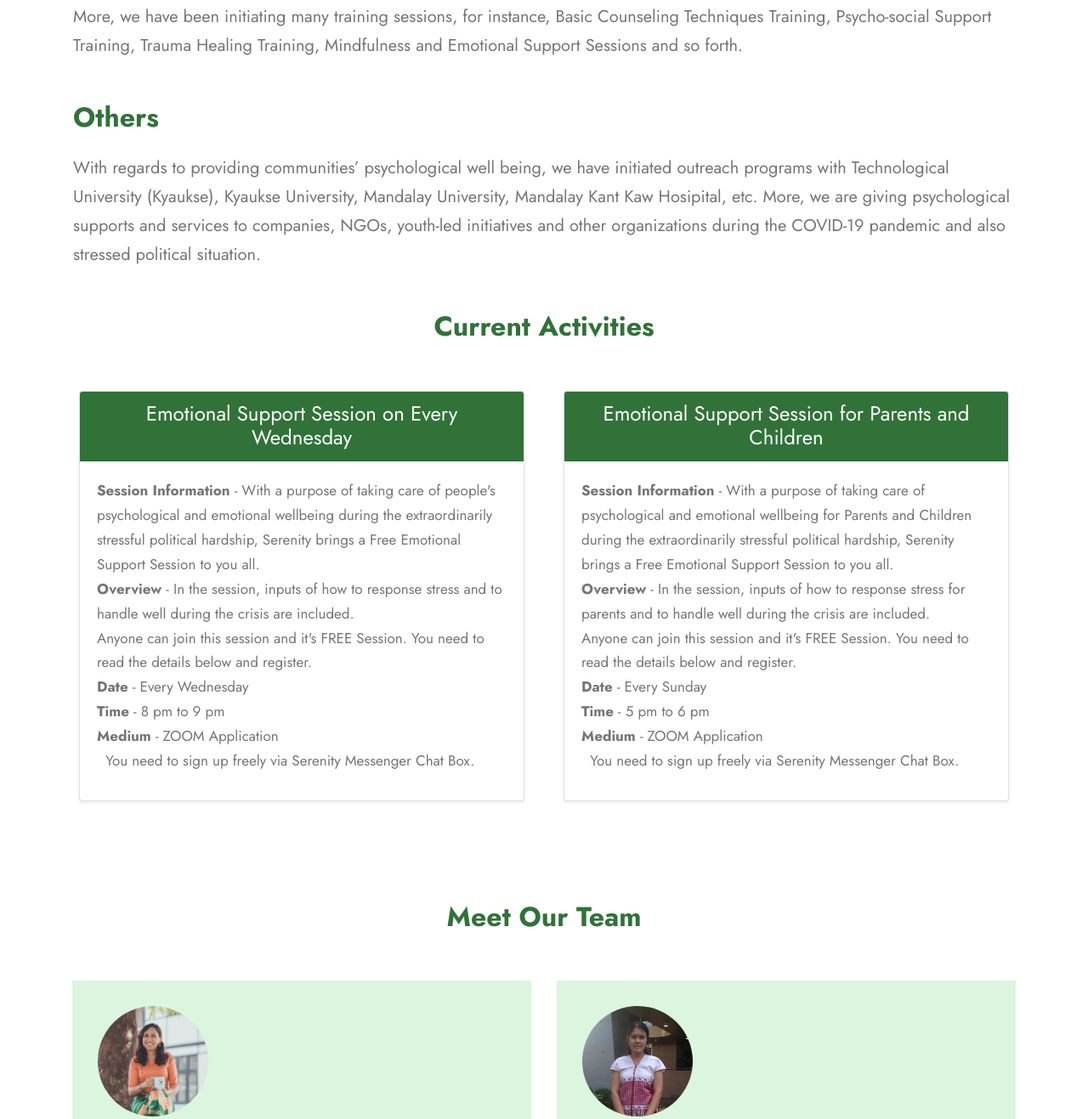
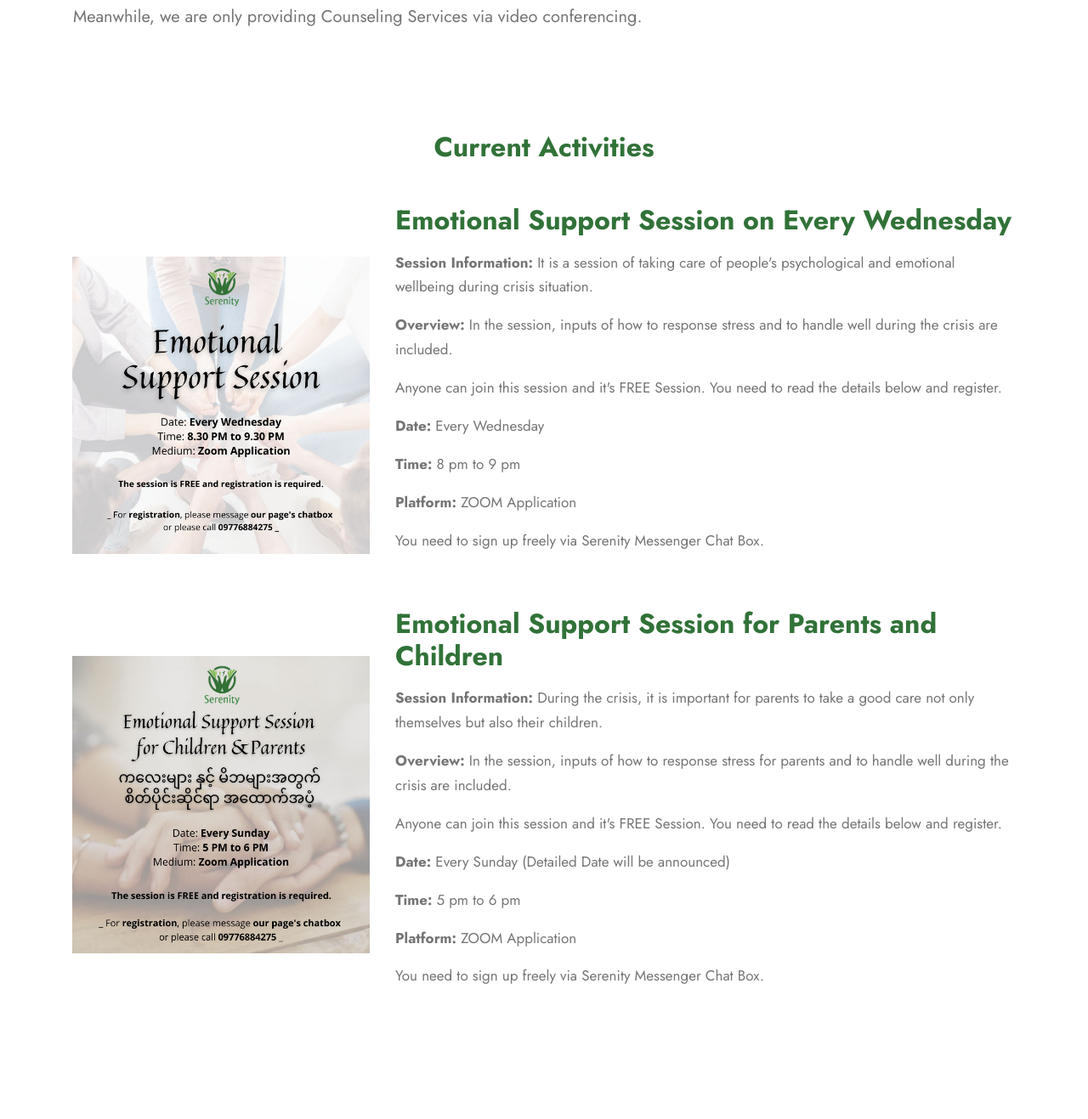
Before and after one commit to Soemyatmin/agnesmarycounselor, a plain HTML site: page index.html in a window 1280 px wide. Shown: the part 1005-2322 px from the top of the page at 85% size. Drawn offline with Linux system fonts and the light colour scheme; files whose address does not match are found by name.

Commit message:
photos update about text fixed index text fixed index title align center
program not finished yet

```diff
--- a/index.html
+++ b/index.html
@@ -78,27 +78,26 @@
             <div class="container">
                 <div class="row align-items-center">
                     <div class="mb-3 mt-3 pr-3 pl-3">
-                        <h2 class="agnes-textcolor mb-4 font-weight-bold">What is Serenity?</h2>
+                        <h2 class="agnes-textcolor mb-4 font-weight-bold text-center">What is Serenity?</h2>
 
                         <p class="lead mb-3">Serenity Counseling & Psychological Services is a place for those who need
                             mental support and psychological well being.
                         </p>
                     </div>
                     <div class="mb-3 mt-3 pr-3 pl-3">
-                        <h2 class="agnes-textcolor mb-4 font-weight-bold">What does Serenity provide?</h2>
+                        <h2 class="agnes-textcolor mb-4 font-weight-bold text-center">What does Serenity provide?</h2>
 
-                        <p class="lead mb-3">Serenity is providing in-personal counseling services and online counseling
-                            services as well. In the meantime, we are only providing online counseling service via video
-                            conferencing due to the COVID-19 pandemic.
+                        <p class="lead mb-3">Serenity is providing Individual face-to-face Counseling, Group Counseling
+                            Sessions, Employee Assistance Programme (EAP), Trainings as well as Free Sessions during
+                            crisis.
                         </p>
-                        <p class="lead mb-3">More, we have been initiating many training sessions, for instance, Basic
-                            Counseling Techniques Training, Psycho-social Support Training, Trauma Healing Training,
-                            Mindfulness and Emotional Support Sessions and so forth.
+                        <p class="lead mb-3">Meanwhile, we are only providing Counseling Services via video
+                            conferencing.
                         </p>
                     </div>
-
+<!--
                     <div class="mb-3 mt-3 pr-3 pl-3">
-                        <h2 class="agnes-textcolor mb-4 font-weight-bold">Others</h2>
+                        <h2 class="agnes-textcolor mb-4 font-weight-bold text-center">Others</h2>
 
                         <p class="lead mb-3">With regards to providing communities’ psychological well being, we have
                             initiated outreach programs with Technological University (Kyaukse), Kyaukse University,
@@ -106,74 +105,68 @@
                             supports and services to companies, NGOs, youth-led initiatives and other organizations
                             during the COVID-19 pandemic and also stressed political situation.
                         </p>
-                    </div>
+                    </div> -->
 
                 </div>
             </div>
         </div>
 
-        <div class="site-section pt-3   ">
+        <!-- Every Wednesday -->
+        <div class="site-section about-me">
             <div class="container">
-                <div class="row mb-5">
-                    <div class="col-lg-7 mx-auto text-center">
                 <a href="your_counseling_psychologists.html">
-                            <h2 class="agnes-textcolor"><b>Current Activities</b></h2>
+                    <h2 class="agnes-textcolor text-center mb-5"><b>Current Activities</b></h2>
                 </a>
+                <div class="row align-items-center">
+                    <div class="col-md-4 mb-5 mb-md-0">
+                        <img src="images/program-emo-wed.jpg" alt="Image" class="img-fluid">
                     </div>
+                    <div class="col-md-8 mb-5 ml-auto">
+                        <h2 class="agnes-textcolor mb-3 font-weight-bold">Emotional Support Session on Every Wednesday
+                        </h2>
+
+                        <p><b class="font-weight-bold">Session Information:</b> It is a session of taking care of people's psychological and emotional wellbeing during crisis situation.
+                        </p>
+                        <p><b class="font-weight-bold">Overview:</b> In the session, inputs of how to response
+                            stress and to handle well during the crisis are included.</p>
+                        <p>Anyone can join this session and it's FREE Session. You need to read the details below and
+                            register.</p>
+
+                        <p><b class="font-weight-bold">Date:</b> Every Wednesday</p>
+                        <p><b class="font-weight-bold">Time:</b> 8 pm to 9 pm</p>
+                        <p><b class="font-weight-bold">Platform:</b> ZOOM Application</p>
+                        <p>You need to sign up freely via Serenity Messenger Chat Box.</p>
                     </div>
-                <div class="row">
-                    <div class="col-lg-6">
-                        <div class="card ml-2 mr-2 mb-3 shadow-sm">
-                            <div class="card-header agnes-textbackground">
-                                <h4 class="my-0 font-weight-normal text-center agnes-textcolorwhite">Emotional Support
-                                    Session on Every Wednesday</h4>
+
+                    <div class="col-md-4 mb-5 mb-md-0">
+                        <img src="images/program-emo-parent.jpg" alt="Image" class="img-fluid">
                     </div>
-                            <div class="card-body">
-                                <p class="card-title pricing-card-title">
-                                    <span class="agnes-textbold"> Session Information </span> - With a purpose of taking
-                                    care of people's psychological and emotional wellbeing during the extraordinarily
-                                    stressful political hardship, Serenity brings a Free Emotional Support Session to
-                                    you all.<br>
-                                    <span class="agnes-textbold"> Overview </span>- In the session, inputs of how to
-                                    response
-                                    stress and to handle well
-                                    during the crisis are included.<br>
-                                    Anyone can join this session and it's FREE Session. You need to read the details
-                                    below and register.<br>
-                                    <span class="agnes-textbold"> Date </span>- Every Wednesday<br>
-                                    <span class="agnes-textbold"> Time </span>- 8 pm to 9 pm<br>
-                                    <span class="agnes-textbold"> Medium </span>- ZOOM Application<br>
-                                    &nbsp You need to sign up freely via Serenity Messenger Chat Box.
+                    <div class="col-md-8 ml-auto">
+                        <h2 class="agnes-textcolor mb-3 font-weight-bold">Emotional Support Session for Parents and
+                            Children
+                        </h2>
+
+                        <p><b class="font-weight-bold">Session Information:</b> During the crisis, it is important for parents to take a good care not only themselves but also their children.
                         </p>
+                        <p><b class="font-weight-bold">Overview:</b> In the session, inputs of how to response stress
+                            for parents and to handle well during the crisis are included.</p>
+                        <p>Anyone can join this session and it's FREE Session. You need to read the details below and
+                            register.</p>
+
+                        <p><b class="font-weight-bold">Date:</b> Every Sunday (Detailed Date will be announced)</p>
+                        <p><b class="font-weight-bold">Time:</b> 5 pm to 6 pm</p>
+                        <p><b class="font-weight-bold">Platform:</b> ZOOM Application</p>
+                        <p>You need to sign up freely via Serenity Messenger Chat Box.</p>
+                    </div>
                 </div>
             </div>
         </div>
 
-                    <div class="col-lg-6">
-                        <div class="card ml-2 mr-2 mb-3 shadow-sm">
-                            <div class="card-header agnes-textbackground">
-                                <h4 class="my-0 font-weight-normal text-center agnes-textcolorwhite">Emotional Support
-                                    Session for Parents and Children</h4>
-                            </div>
-                            <div class="card-body">
-                                <p class="card-title pricing-card-title">
-                                    <span class="agnes-textbold">Session Information</span> - With a purpose of taking
-                                    care of psychological and emotional wellbeing for Parents and Children during the
-                                    extraordinarily stressful political hardship, Serenity brings a Free Emotional
-                                    Support Session to you all.<br>
-                                    <span class="agnes-textbold">Overview</span> - In the session, inputs of how to
-                                    response stress for parents and to
-                                    handle well during the crisis are included.<br>
-                                    Anyone can join this session and it's FREE Session. You need to read the details
-                                    below and register.<br>
-                                    <span class="agnes-textbold">Date</span> - Every Sunday<br>
-                                    <span class="agnes-textbold">Time</span> - 5 pm to 6 pm<br>
-                                    <span class="agnes-textbold">Medium</span> - ZOOM Application<br>
-                                    &nbsp You need to sign up freely via Serenity Messenger Chat Box.
-                                </p>
-                            </div>
-                        </div>
-                    </div>
+
+        <!-- Parents and Children -->
+        <div class="site-section about-me">
+            <div class="container">
+                <div class="row align-items-center">
 
                 </div>
             </div>
```
Also changed, not shown: about.html (+8 -13 lines), program.html (+18 -23 lines), images/program/program-tu-kyaukse-jan-1.jpg (added), images/program/program-tu-kyaukse-jan-2.jpg (added), images/program/program-tu-kyaukse-jan-3.jpg (added), images/program/program-tu-kyaukse-jun-1.jpg, images/program/program-tu-kyaukse-jun-2.jpg, images/program/program-tu-kyaukse-jun-3.jpg, images/program/program-tu-kyaukse-jun-4.jpg, images/program/program-tu-kyaukse-jun-5.jpg (deleted), images/program/program-tu-kyaukse-jun-6.jpg (deleted), images/program/program-tu-kyaukse-jun-7.jpg (deleted). Lines whose indentation alone changed are shown as unchanged.
